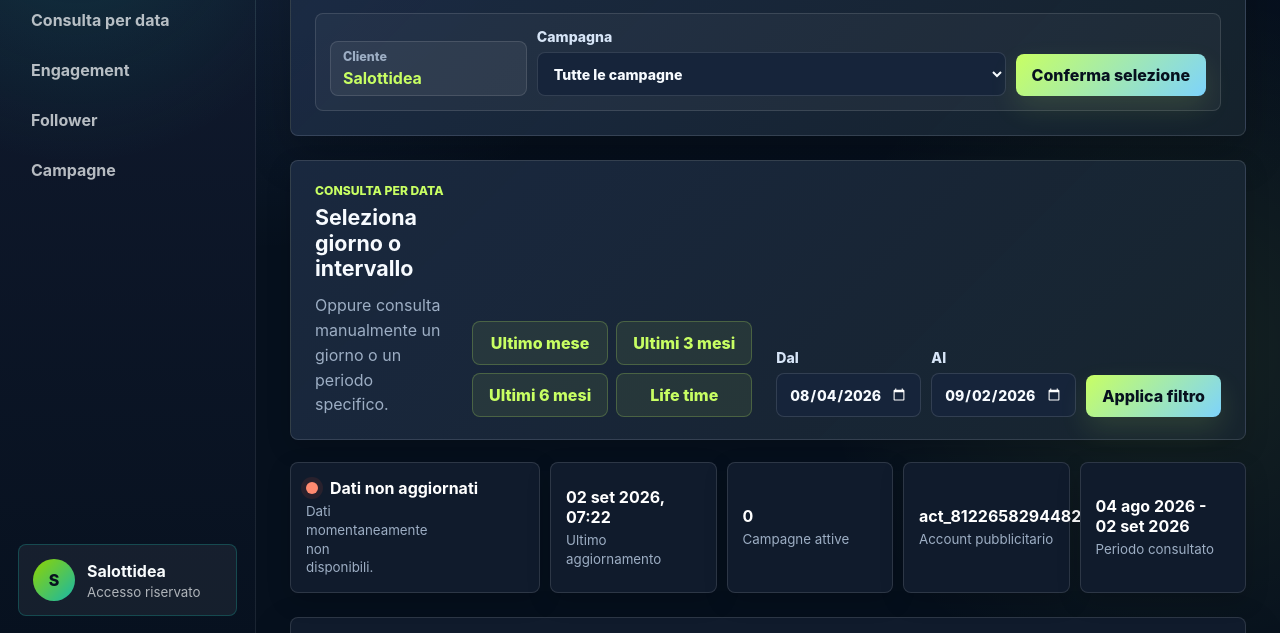
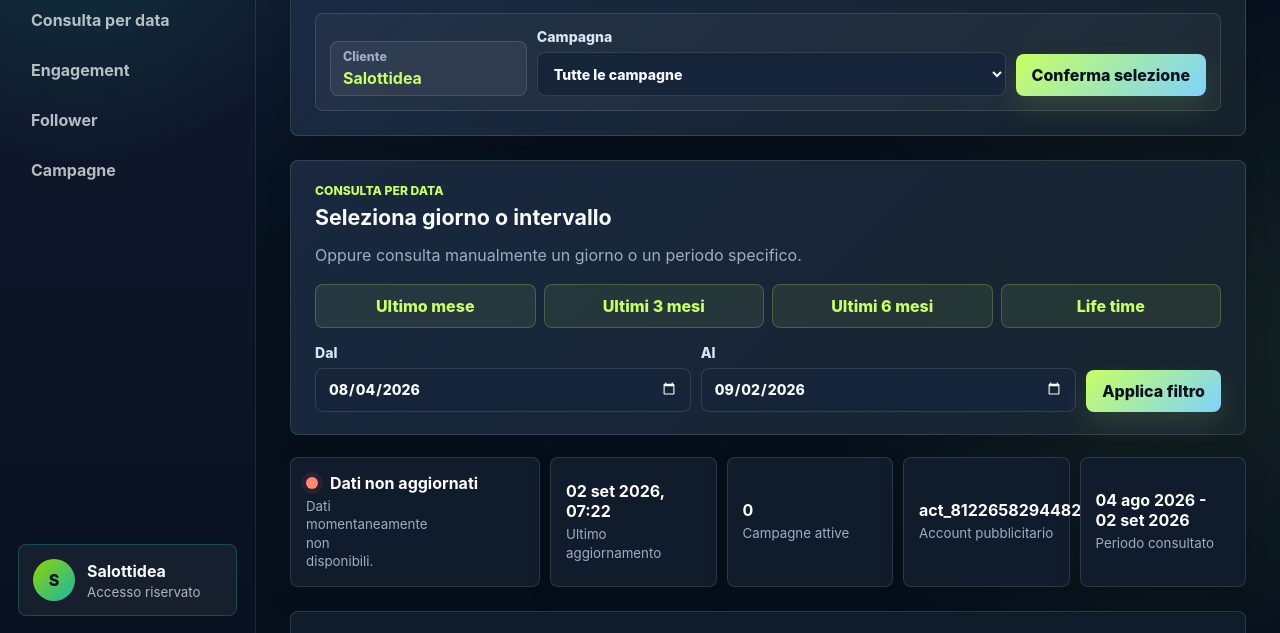
Before and after one commit to carlogaris-tech/report-fb, a website: page area_clienti_social/index.html in a window 1280 px wide. Shown: the part 158-791 px from the top of the page. Drawn offline with Linux system fonts and the light colour scheme; no server answers.

Commit message:
Refactor CSS grid layouts for responsiveness

```diff
--- a/area_clienti_social/styles.css
+++ b/area_clienti_social/styles.css
@@ -339,9 +339,9 @@ select:disabled {
 }
 
 .date-query-panel {
-  grid-template-columns: minmax(0, 1fr) minmax(280px, auto) minmax(420px, auto);
+  grid-template-columns: minmax(260px, 1fr) minmax(230px, 0.7fr) minmax(360px, auto);
   align-items: end;
-  gap: 24px;
+  gap: 16px;
   margin-bottom: 22px;
   padding: 22px 24px;
   border: 1px solid var(--line);
@@ -354,18 +354,23 @@ select:disabled {
 
 .date-presets {
   display: grid;
-  grid-template-columns: repeat(2, minmax(110px, 1fr));
+  grid-template-columns: repeat(2, minmax(0, 1fr));
   gap: 8px;
+  min-width: 0;
 }
 
 .date-presets button {
   min-height: 44px;
+  min-width: 0;
+  padding: 0 10px;
+  white-space: nowrap;
 }
 
 .date-controls {
-  grid-template-columns: minmax(145px, 1fr) minmax(145px, 1fr) max-content;
+  grid-template-columns: minmax(130px, 1fr) minmax(130px, 1fr) max-content;
   align-items: end;
   gap: 10px;
+  min-width: 0;
 }
 
 .status-strip {
@@ -1207,6 +1212,17 @@ pre code {
   background: rgba(255, 255, 255, 0.07);
 }
 
+@media (max-width: 1320px) {
+  .date-query-panel {
+    grid-template-columns: 1fr;
+    align-items: stretch;
+  }
+
+  .date-presets {
+    grid-template-columns: repeat(4, minmax(0, 1fr));
+  }
+}
+
 @media (max-width: 1120px) {
   .app-shell {
     grid-template-columns: 1fr;
@@ -1238,10 +1254,6 @@ pre code {
 
   .date-controls {
     grid-template-columns: repeat(3, minmax(0, 1fr));
-  }
-
-  .date-presets {
-    grid-template-columns: repeat(4, minmax(0, 1fr));
   }
 
   .score-panel {
```
